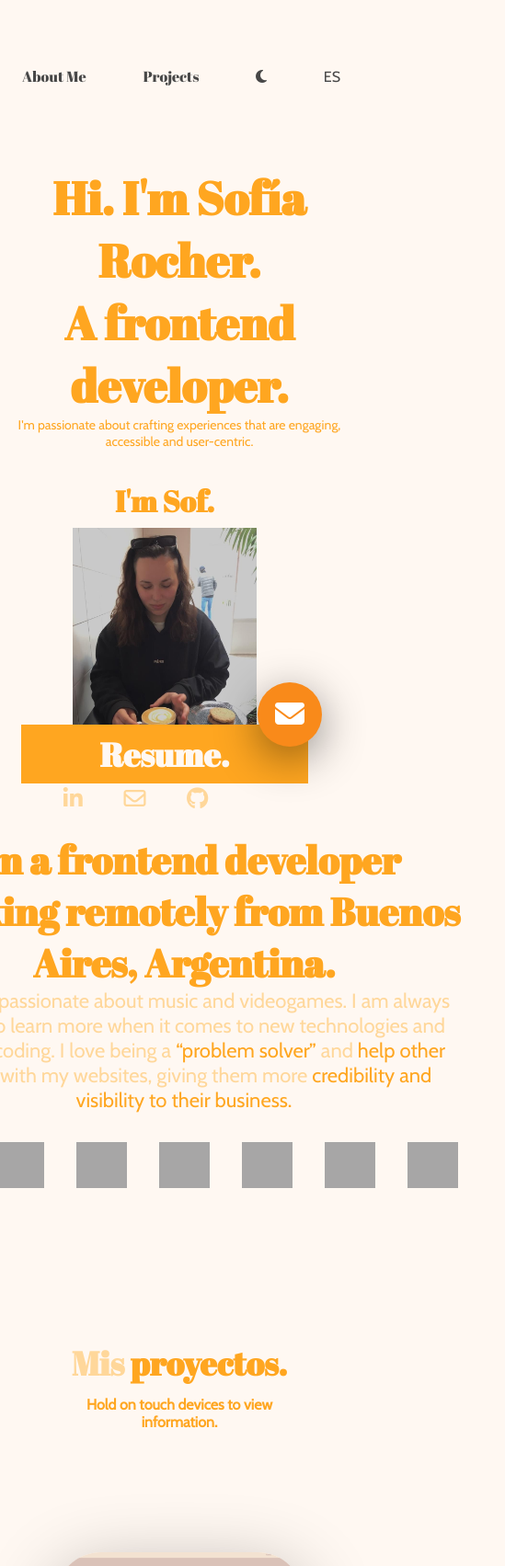
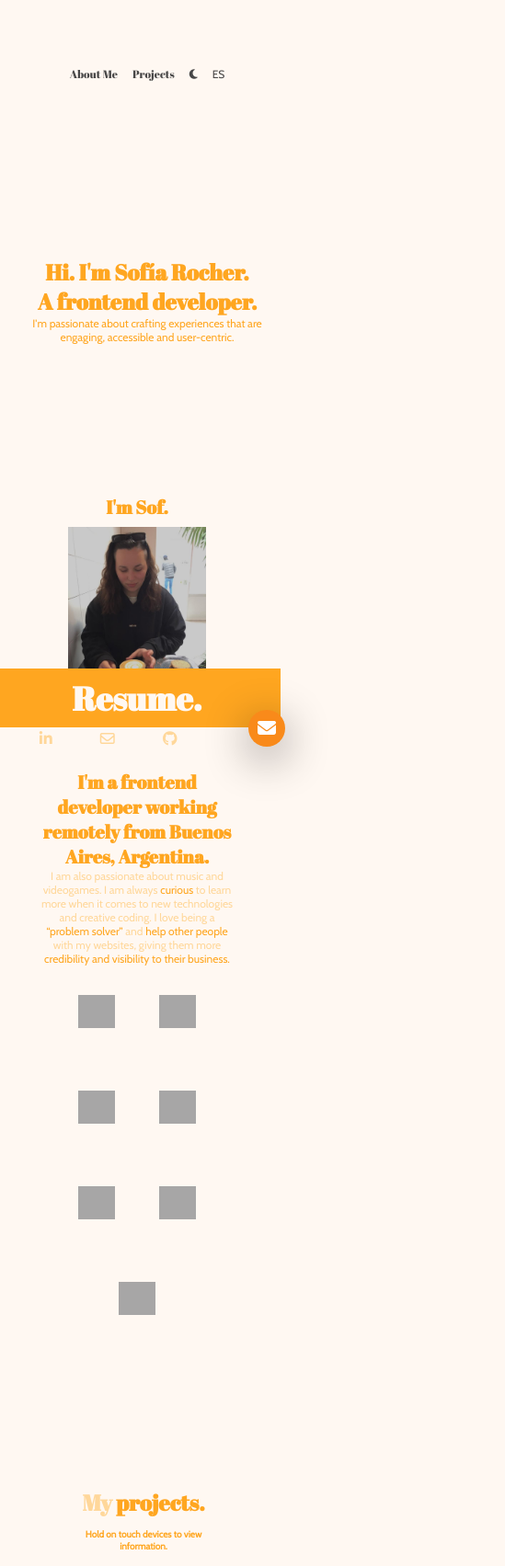
Before and after one commit to sofiarocher/newportfolio, a plain HTML site: page en.html in a window 390 px wide. Shown: the top 1703 px of the page at 92% size, 549 px wide, since content can reach past the window. Drawn offline with nearby package versions, Linux system fonts and the light colour scheme; grey boxes are pictures that could not be loaded.

Commit message:
mobile resp

```diff
--- a/en.html
+++ b/en.html
@@ -18,7 +18,7 @@
         <nav class="navbar__container dark">
             <ul class="navbar__container--links title">
                 <li class="navbar__container--link"><a href="#about">About Me</a></li>
-                <li class="navbar__container--link"><a href="#proyecto">Projects</a></li>
+                <li class="navbar__container--link"><a href="#projects">Projects</a></li>
                 <li class="navbar__container--link" onclick="toggleContrast()">
                     <i class="fa-solid fa-moon"></i>
                 </li>
@@ -142,7 +142,7 @@
     <section id="projects">
         <div class="project__container row container">
             <h3 class="project__title title light-orange">
-                Mis <span class="orange">proyectos.</span>
+                My<span class="orange"> projects.</span>
                 <span class="project__mobile text orange">Hold on touch devices to view information.</span>
 
             </h3>
--- a/styles.css
+++ b/styles.css
@@ -348,7 +348,8 @@ textarea {
 
 .modal--open .navbar__container,
 .modal--open .scroll,
-.modal--open .home__title {
+.modal--open .home__title,
+.modal--open #about{
     opacity: 0;
     visibility: hidden;
     transition: all 400ms;
@@ -479,7 +480,7 @@ textarea {
 
 .tech__stack--list {
     display: flex;
-    flex-wrap: nowrap;
+    flex-wrap: wrap;
     justify-content: center;
 }
 
@@ -656,12 +657,8 @@ textarea {
 /* responsive */
 
 @media (max-width:768px) {
-    body {
-        margin: 0 auto;
-    }
-    .navbar__container--links {
+    .navbar__container--links a{
         font-size: 16px;
-        padding: 4px;
     }
     .home__title {
         height: 40vh;
@@ -734,3 +731,121 @@ textarea {
         font-size: 16px;
     }
 }
+@media (max-width: 458px) {
+    .mail__btn {
+        width: 40px;
+        height: 40px;
+        font-size: 20px;
+        right: 80px;
+    }
+    body {
+        max-width: 300px;
+    }
+   .navbar__container {
+    display: flex;
+    justify-content: center;
+    align-items: center;
+   }
+   .navbar__container--links li{
+    padding-left: 16px;
+   }
+    .navbar__container--links a  {
+        font-size: 12px;
+    }
+    .navbar__container--links i {
+        font-size: 12px;
+    }
+    nav li:hover {
+        transform: none;
+    }
+    .home__title{
+        padding-left: 20px;
+    }
+    .home__title--intro {
+        font-size: 24px;
+    }
+    .home__para {
+        font-size: 12px;
+    }
+    .scroll {
+        display: none;
+    }
+    #about {
+        display: flex;
+        flex-direction: column;
+        align-items: center;
+        justify-content: center;
+        padding-left: 100px;
+        height: 120vh;
+    }
+    .about__me--title {
+        font-size: 20px;
+    }
+    .about__me--pic {
+        width: 150px;
+        height: 170px;
+    }
+    .about__me--text {
+        font-size: 16px;
+        padding: 6px 29px;
+    }
+    .about__me--links{
+        font-size: 16px;
+    }
+    .about__text {
+        min-width: 300px;
+        max-width: 300px;
+        text-align: center;
+        padding-right: 90px;
+    }
+    .about__text--title {
+        font-size: 20px;
+    }
+    .about__text--para {
+        font-size: 12px;
+    }
+    .tech__stack--img img {
+        width: 40px;
+        height: 36px;
+    }
+    .tech__stack--para {
+      font-size: 10px;
+    }
+    #projects {
+        margin-left:12px;
+    }
+    .project__title {
+        font-size: 24px;
+    }
+    .project__mobile {
+        display: block;
+        font-size: 10px;
+        padding: 12px;
+    }
+    .project__img{
+        width: 250px;
+    }
+    .project__description {
+        left: 30px;
+    }
+    .project__description--title {
+        font-size: 14px;
+    }
+    .project__description--sub-title{
+        font-size: 8px;
+        padding-bottom: 4px;
+    }
+    .project__description--para {
+        display: none;
+    }
+    .project__description--links i {
+        font-size: 12px;
+    }
+
+    .footer__desc {
+        padding-bottom: 50px;
+    }
+    .footer__copy{
+        font-size: 12px;
+    }
+}
```
Also changed, not shown: index.html (+10 -10 lines).
